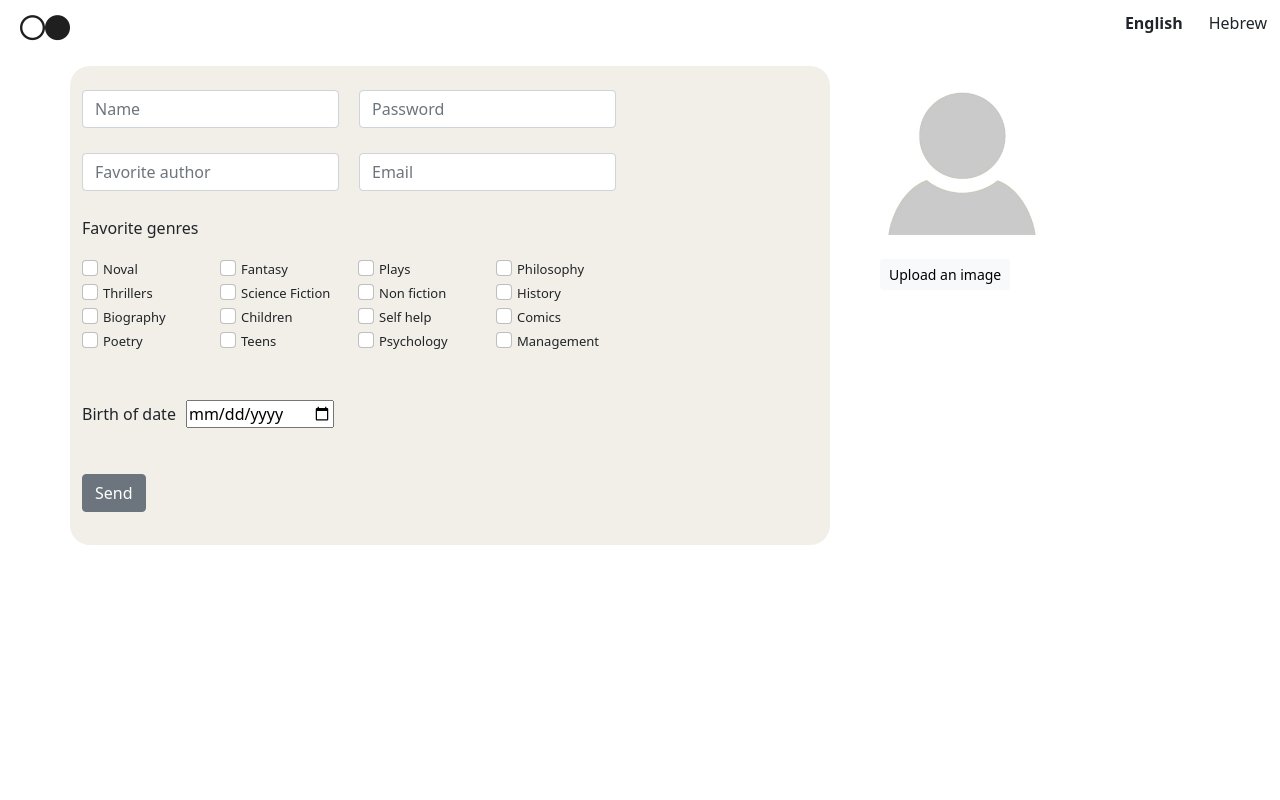
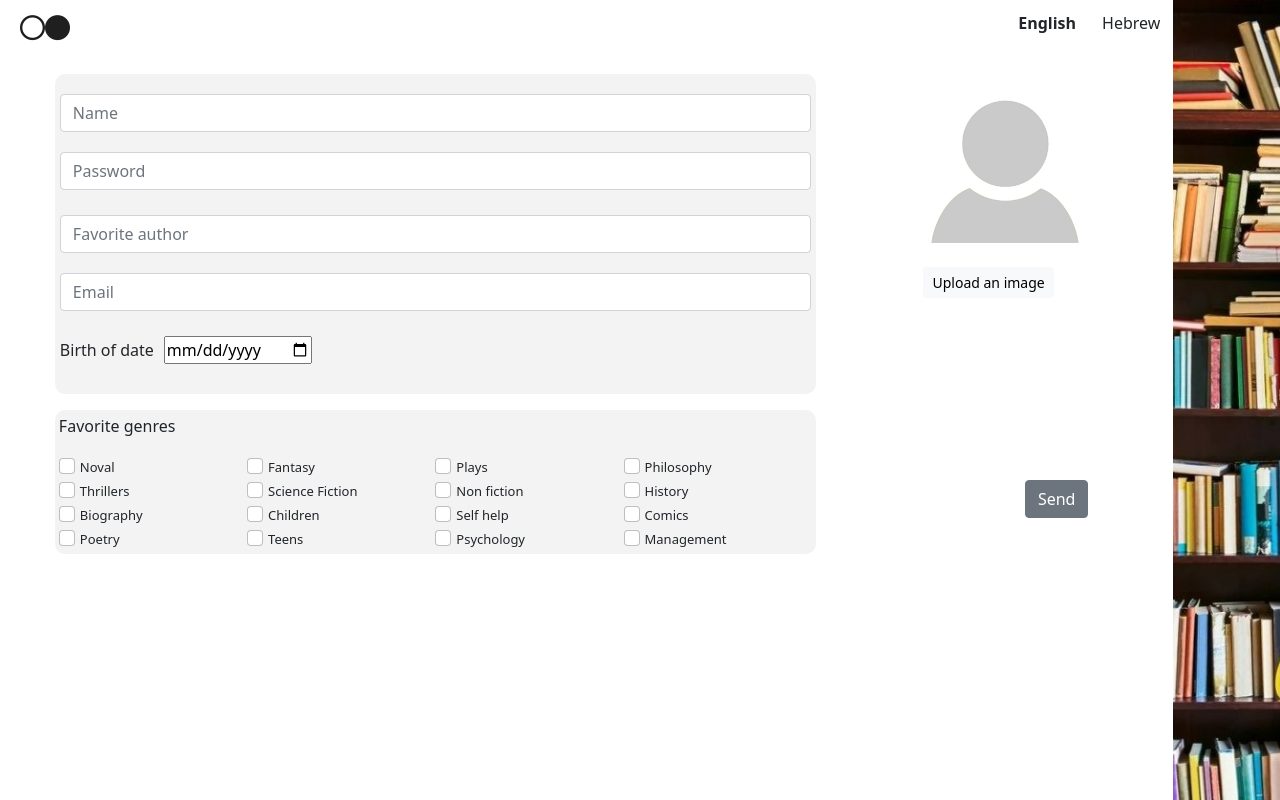
Before and after one commit to Harduf-l/frontend-social-books, a React (Create React App) app: page /register in a window 1280 px wide. Built offline with nearby package versions, Linux system fonts and the light colour scheme; no server answers; a web font is replaced by a local one.

Commit message:
keep improving style

```diff
--- a/src/components/HomePageUser.js
+++ b/src/components/HomePageUser.js
@@ -6,6 +6,8 @@ import { Link } from "react-router-dom";
 import profileDefault from "../images/plain.jpg";
 
 function HomePageUser() {
+  const profileBackground = "#e07a5f";
+  const barBackground = "#3d405b";
   const { t } = useTranslation();
   const { dispatch, store } = useContext(storeContext);
   const [searchedBook, setSearchedBook] = useState("");
@@ -25,11 +27,10 @@ function HomePageUser() {
   };
 
   return (
-    <div className="container">
-      <div className="row">
+    <div className="d-flex">
       <div
         className="col-12 col-lg-3 col-md-6"
-          style={{ backgroundColor: "#fff9f1" }}
+        style={{ backgroundColor: profileBackground }}
       >
         <p>
           {t("profile.welcome")}
@@ -45,18 +46,18 @@ function HomePageUser() {
       </div>
 
       <div className="col-12 col-lg-7 col-md-6">
-          <input
+        {/* <input
             type="text"
             id="bookSearch"
             value={searchedBook}
             onChange={(e) => setSearchedBook(e.target.value)}
-          />
-          <button
+          /> */}
+        {/* <button
             onClick={getBooks}
             className="btn btn-secondary btn-sm mb-1 ms-1 me-1"
           >
             {t("profile.search")}
-          </button>
+          </button> */}
         {loading && <div className="pt-4">ממתין לתוצאות...</div>}
         {!loading && booksResults.length > 0 && (
           <table className="mt-3">
@@ -82,7 +83,7 @@ function HomePageUser() {
         <p className="mt-4">{t("profile.share thought")}</p>
         <textarea
           style={{
-              border: "1.5px #d3c6b4 solid",
+            border: "3px #81b29a solid",
             width: "95%",
             height: "200px",
             resize: "none",
@@ -90,11 +91,14 @@ function HomePageUser() {
         ></textarea>
       </div>
 
-        <div className="col-12 col-lg-2 col-md-6">
+      <div
+        className="col-12 col-lg-2 col-md-6"
+        style={{ backgroundColor: barBackground }}
+      >
         <p
           style={{
             fontSize: "10px",
-              backgroundColor: "#5b9979",
+            backgroundColor: barBackground,
             color: "white",
             padding: "5px",
             borderRadius: "15px",
@@ -107,7 +111,7 @@ function HomePageUser() {
             store.userSuggestedFriends.map((el, index) => {
               return (
                 <div key={index}>
-                    <div style={{ textAlign: "center" }}>
+                  <div style={{ textAlign: "center", color: "white" }}>
                     <Link to={`/user/${el._id}`}>
                       <img
                         style={{
@@ -126,6 +130,7 @@ function HomePageUser() {
                       textAlign: "center",
                       fontSize: "12px",
                       marginTop: "6px",
+                      color: "white",
                     }}
                   >
                     {el.username}
@@ -136,7 +141,6 @@ function HomePageUser() {
         </div>
       </div>
     </div>
-    </div>
   );
 }
 
--- a/src/components/NavBar.css
+++ b/src/components/NavBar.css
@@ -7,7 +7,6 @@
   width: 100%;
   padding-top: 5px;
   padding-bottom: 5px;
-  margin-bottom: 40px;
 }
 
 #homeLogo {
--- a/src/components/RegisterProcess.js
+++ b/src/components/RegisterProcess.js
@@ -7,9 +7,12 @@ import { useNavigate } from "react-router-dom";
 import { storeContext } from "../context/store";
 import LanguageSwitcher from "./LanguageSwitcher";
 import { InputFunction, SmallFunction } from "../components/utlis/utils";
+import BookShelves from "../images/bookshelves.jpg";
 
 function RegisterProcess() {
   const PICTURESIZE = 165;
+  const FIXEDPADDING = "30px";
+  const BACKCOLOR = "#f3f3f3";
   let navigate = useNavigate();
   const { t, i18n } = useTranslation();
   const currentDir = i18n.dir();
@@ -207,27 +210,29 @@ function RegisterProcess() {
   };
 
   return (
-    <div>
+    <div className="d-flex">
+      <div className="col-md-11 col-12">
         <LanguageSwitcher />
-      <div className="container">
-        <div className="row">
+
+        <div className="d-flex flex-wrap justify-content-around m-3">
+          <div className="col-12 col-md-8" style={{}}>
             <div
-            className="col-lg-8 col-md-12 pt-4"
               style={{
-              backgroundColor: "rgba(211,198,180, 0.3)",
-              borderRadius: "20px",
+                borderRadius: "10px",
+                backgroundColor: BACKCOLOR,
+                paddingTop: "20px",
+                paddingInlineEnd: "5px",
+                paddingInlineStart: "5px",
               }}
             >
-            <div className="d-flex ">
               <InputFunction
                 fieldName={"name"}
                 stateValue={nameChosen}
                 functionToSetField={setNameFunction}
                 type={"text"}
               />
+              <div style={{ height: "20px" }}></div>
 
-              <div style={{ paddingInlineStart: "20px" }}>
-                <form>
               <InputFunction
                 onBlurFunction={passwordOnBlur}
                 fieldName={"password"}
@@ -244,24 +249,19 @@ function RegisterProcess() {
                 dir={"ltr"}
                 autoComplete={true}
               />
-                </form>
+
               <SmallFunction
                 stateError={passwordError}
                 translationError={passwordErrorType}
               />
-              </div>
-            </div>
 
-            <div className="d-flex ">
-              <div>
               <InputFunction
                 fieldName={"favorite writer"}
                 stateValue={favoriteWriter}
                 functionToSetField={setFavoriteWriterFunction}
                 type={"text"}
               />
-              </div>
-              <div style={{ paddingInlineStart: "20px" }}>
+              <div style={{ height: "20px" }}></div>
               <InputFunction
                 dir="ltr"
                 styleFunction={() => {
@@ -282,45 +282,14 @@ function RegisterProcess() {
                 stateError={emailError}
                 translationError={"form.email error"}
               />
-              </div>
-            </div>
-            <p style={{ fontWeight: "500" }}>{t(`genres.favorite`)}</p>
 
-            <div className="row col-sm-12 col-md-10 col-lg-12 col-xl-9">
-              <div className="col-lg-3 col-6">
-                <CheckBok name={"novel"} />
-                <CheckBok name={"thriller"} />
-                <CheckBok name={"biographic"} />
-                <CheckBok name={"poetry"} />
-              </div>
-
-              <div className="col-lg-3 col-6">
-                <CheckBok name={"fantasy"} />
-                <CheckBok name={"madab"} />
-                <CheckBok name={"children"} />
-                <CheckBok name={"teenagers"} />
-              </div>
-
-              <div className="col-lg-3 col-6">
-                <CheckBok name={"plays"} />
-                <CheckBok name={"nonfiction"} />
-                <CheckBok name={"self help"} />
-                <CheckBok name={"psychology"} />
-              </div>
-
-              <div className="col-lg-3 col-6">
-                <CheckBok name={"phlipsophy"} />
-                <CheckBok name={"history"} />
-                <CheckBok name={"comics"} />
-                <CheckBok name={"management"} />
-              </div>
-            </div>
-            <div className="mt-5">
-              <label htmlFor="birthdate">{t("form.birth date")}</label>
+              <label style={{ marginInlineEnd: "10px" }} htmlFor="birthdate">
+                {t("form.birth date")}
+              </label>
               <input
                 type="date"
                 value={birthday}
-                style={{ marginInlineStart: "10px", marginBottom: "5px" }}
+                style={{ marginBottom: "5px" }}
                 id="birthdate"
                 onChange={setBirthdateFunction}
               />
@@ -329,22 +298,16 @@ function RegisterProcess() {
                 translationError={"form.birth date error"}
               />
             </div>
-            <button
-              type="submit"
-              onClick={(e) => registerNewUser(e)}
-              className="btn btn-secondary mt-3 mb-2"
+          </div>
+
+          <div
+            className="pt-5 pt-lg-1"
+            style={{
+              paddingInlineEnd: FIXEDPADDING,
+              paddingInlineStart: FIXEDPADDING,
+            }}
           >
-              {t("form.send")}
-            </button>
-            <SmallFunction
-              stateError={registerError}
-              translationError={`form.${registerError}`}
-            />
-          </div>
-          <div
-            className="col-lg-4 col-md-12  pt-1"
-            style={{ paddingInlineStart: "50px" }}
-          >
+            <div>
               {!selectedImage && (
                 <div className="mobile-space">
                   <img
@@ -409,6 +372,75 @@ function RegisterProcess() {
             </div>
           </div>
         </div>
+
+        <div className="d-flex flex-wrap justify-content-around m-3">
+          <div
+            className="col-12 col-md-8 p-1"
+            style={{ backgroundColor: BACKCOLOR, borderRadius: "10px" }}
+          >
+            <p style={{ fontWeight: "500" }}>{t(`genres.favorite`)}</p>
+
+            <div className="d-flex flex-wrap">
+              <div className="col-12 col-sm-6 col-xl-3">
+                <CheckBok name={"novel"} />
+                <CheckBok name={"thriller"} />
+                <CheckBok name={"biographic"} />
+                <CheckBok name={"poetry"} />
+              </div>
+              <div className="col-12 col-sm-6 col-xl-3">
+                <CheckBok name={"fantasy"} />
+                <CheckBok name={"madab"} />
+                <CheckBok name={"children"} />
+                <CheckBok name={"teenagers"} />
+              </div>
+              <div className="col-12 col-sm-6 col-xl-3">
+                <CheckBok name={"plays"} />
+                <CheckBok name={"nonfiction"} />
+                <CheckBok name={"self help"} />
+                <CheckBok name={"psychology"} />
+              </div>
+              <div className="col-12 col-sm-6 col-xl-3">
+                <CheckBok name={"phlipsophy"} />
+                <CheckBok name={"history"} />
+                <CheckBok name={"comics"} />
+                <CheckBok name={"management"} />
+              </div>
+            </div>
+          </div>
+
+          <div
+            style={{
+              paddingInlineEnd: FIXEDPADDING,
+              paddingInlineStart: FIXEDPADDING,
+            }}
+          >
+            <div style={{ width: "165px", height: "100%" }}>
+              <div style={{ height: "70px" }}></div>
+              <div style={{ textAlign: "end" }}>
+                <button
+                  type="submit"
+                  onClick={(e) => registerNewUser(e)}
+                  className="btn btn-mg btn-secondary text-start"
+                >
+                  {t("form.send")}
+                </button>
+                <SmallFunction
+                  stateError={registerError}
+                  translationError={`form.${registerError}`}
+                />
+              </div>
+            </div>
+          </div>
+        </div>
+      </div>
+
+      <div className="col-md-1 d-none d-md-block">
+        <img
+          src={BookShelves}
+          style={{ objectFit: "cover", width: "100%", height: "100vh" }}
+          alt=""
+        />
+      </div>
     </div>
   );
 }
--- a/src/components/utlis/utils.js
+++ b/src/components/utlis/utils.js
@@ -41,6 +41,7 @@ export const SmallFunction = ({ stateError, translationError }) => {
   return (
     <small
       style={{
+        paddingInlineStart: "5px",
         height: "20px",
         display: "block",
         marginTop: "5px",
--- a/src/index.css
+++ b/src/index.css
@@ -27,7 +27,6 @@ body {
 
 @media screen and (max-width: 990px) {
   .mobile-space {
-    margin-top: 30px;
   }
 }
 
```
Also changed, not shown: src/images/bookshelves.jpg (added). Lines whose indentation alone changed are shown as unchanged.
